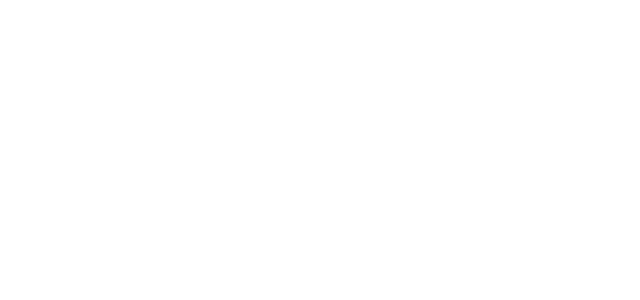
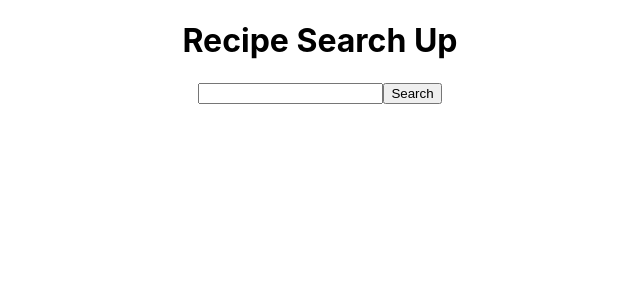
Before and after one commit to adamm13/recipe-finder, a React (Create React App) app: page / in a window 1280 px wide. Shown: the top 300 px of the page, without its empty margins (320-960 px from the left). Built offline with nearby package versions, Linux system fonts and the light colour scheme.

Commit message:
added search function and form inputs

```diff
--- a/src/App.tsx
+++ b/src/App.tsx
@@ -1,4 +1,4 @@
-import React, {useState} from 'react';
+import React, {useEffect, useState} from 'react';
 import logo from './logo.svg';
 import './App.css';
 
@@ -7,13 +7,34 @@
   const [recipesFound, setRecipesFound] = useState ([]);
   const [recipeSearch, setRecipeSearch] = useState ('');
 
-  const searchForRecipes = async (query: string) => {
+  const searchForRecipes = async (query: string): Promise<any> => {
     const result = await fetch(`http://localhost:3001/?search=${query}`)
     return (await result.json()).results;
   }
 
+  const search = (event: FormEvent<HTMLFormElement>) => {
+    event.preventDefault();
+    const form = event.target as HTMLFormElement
+    const input = form.querySelector('searchText') as HTMLFormElement
+  }
+
+  useEffect(() => {
+    (async () => {
+      const query = encodeURIComponent(recipeSearch);
+      if (query) {
+      const response = await searchForRecipes(query);
+      setRecipesFound(response)
+      }
+    })();
+  }, [recipeSearch]);
+
   return (
     <div className="App">
+      <h1>Recipe Search Up</h1>
+      <form className = "searchForm" onSubmit={event => search(event)}>
+        <input id = "searchText" type = "text"/>
+        <button>Search</button>
+      </form>
     </div>
   );
 }
```
